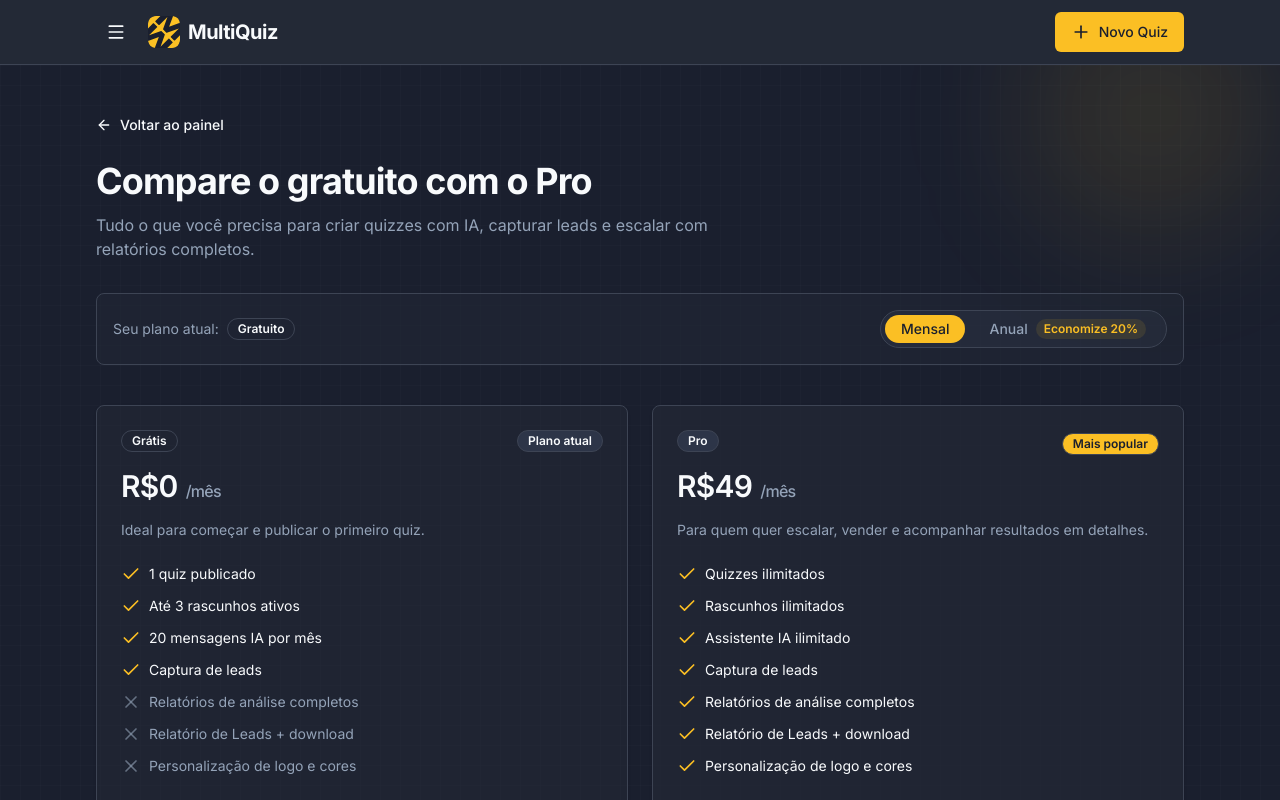
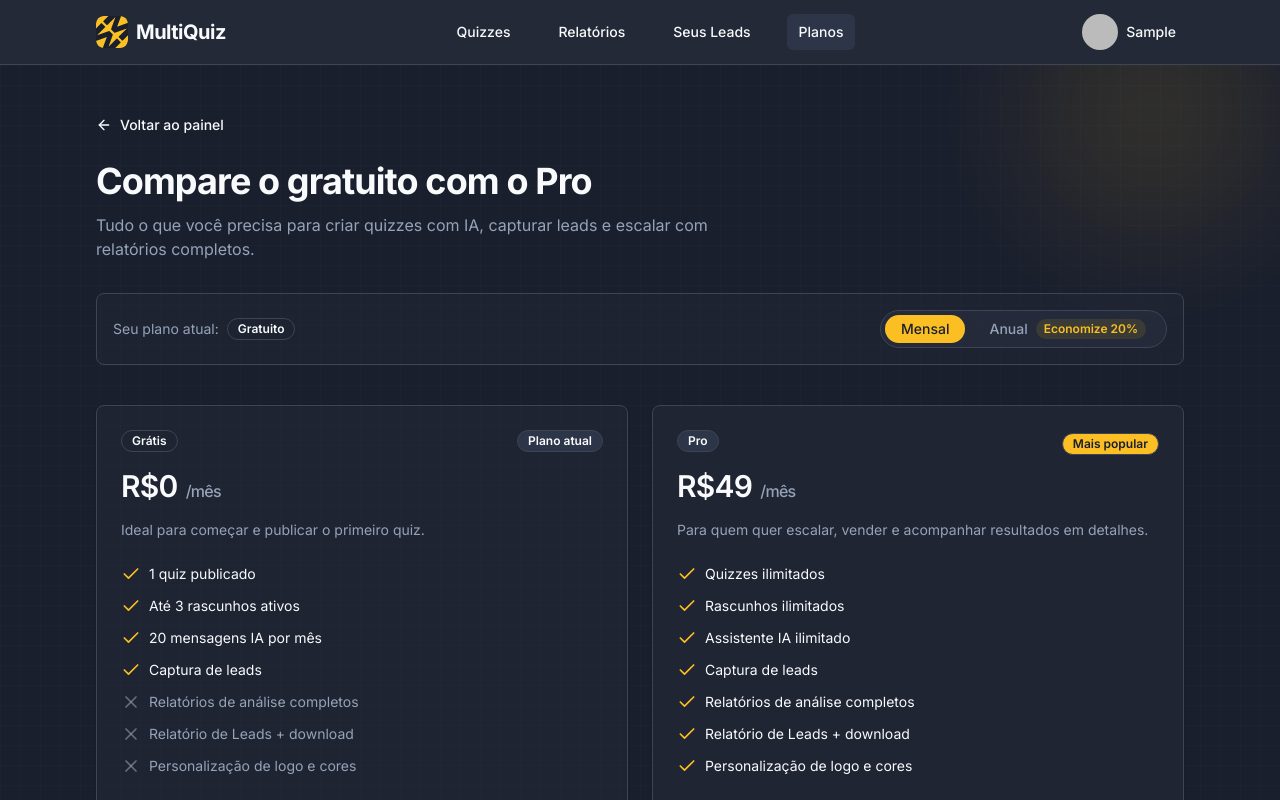
Before and after one commit to brunoferraric1/multiquiz-v02, a Next.js app: page /pricing in a window 1280 px wide. Shown: the top 800 px of the page. Built offline with nearby package versions, Linux system fonts and the light colour scheme; no server answers; the database is empty; sample sign-in values are in the browser's storage.

Commit message:
feat: update dashboard layout and functionality by adding a new quiz button, enhancing view mode options, and improving account security features with a logout option

```diff
--- a/app/dashboard/account/page.tsx
+++ b/app/dashboard/account/page.tsx
@@ -13,7 +13,7 @@ import { Avatar, AvatarFallback, AvatarImage } from '@/components/ui/avatar';
 import { toast } from 'sonner';
 
 export default function AccountPage() {
-    const { user, updateUserProfile } = useAuth();
+    const { user, updateUserProfile, signOut } = useAuth();
     const { subscription, isLoading: isLoadingSubscription } = useSubscription(user?.uid);
     const router = useRouter();
     const firebaseProjectId = process.env.NEXT_PUBLIC_FIREBASE_PROJECT_ID;
@@ -102,6 +102,16 @@ export default function AccountPage() {
             toast.error('Erro ao atualizar assinatura. Tente novamente.');
         } finally {
             setIsSyncingSubscription(false);
+        }
+    };
+
+    const handleLogout = async () => {
+        try {
+            await signOut();
+            router.push('/login');
+        } catch (error) {
+            console.error('Logout error:', error);
+            toast.error('Erro ao sair. Tente novamente.');
         }
     };
 
@@ -282,6 +292,23 @@ export default function AccountPage() {
                 </Card>
             </div>
 
+            <Card>
+                <CardHeader>
+                    <CardTitle>Segurança da conta</CardTitle>
+                    <CardDescription>
+                        Finalize sua sessão ou revise seu acesso.
+                    </CardDescription>
+                </CardHeader>
+                <CardContent className="flex flex-col sm:flex-row sm:items-center sm:justify-between gap-4">
+                    <p className="text-sm text-muted-foreground">
+                        Use este botão para sair da sua conta com segurança.
+                    </p>
+                    <Button variant="outline" onClick={handleLogout}>
+                        Sair
+                    </Button>
+                </CardContent>
+            </Card>
+
             {showDebug && (
                 <Card className="border-dashed bg-muted/30">
                     <CardHeader>
--- a/app/dashboard/page.tsx
+++ b/app/dashboard/page.tsx
@@ -182,25 +182,33 @@ function DashboardContent() {
             </p>
           </div>
 
-          <div className="flex bg-muted p-1 rounded-lg self-start sm:self-end">
+          <div className="flex flex-col sm:flex-row sm:items-center gap-3 w-full sm:w-auto self-start sm:self-end">
+            <Button onClick={handleNewQuiz} className="w-full sm:w-auto">
+              <Plus size={18} className="mr-2" />
+              Novo Quiz
+            </Button>
+            <div className="grid grid-cols-2 w-full sm:w-auto bg-muted p-1 rounded-lg">
               <Button
                 variant="ghost"
                 size="sm"
                 onClick={() => setViewMode('grid')}
-              className={`h-8 w-8 p-0 ${viewMode === 'grid' ? 'text-yellow-500' : ''}`}
+                className={`h-8 px-3 sm:w-8 sm:px-0 ${viewMode === 'grid' ? 'text-yellow-500' : ''}`}
                 title="Visualização em Grade"
               >
                 <LayoutGrid size={16} />
+                <span className="ml-2 text-xs font-medium sm:hidden">Grid</span>
               </Button>
               <Button
                 variant="ghost"
                 size="sm"
                 onClick={() => setViewMode('list')}
-              className={`h-8 w-8 p-0 ${viewMode === 'list' ? 'text-yellow-500' : ''}`}
+                className={`h-8 px-3 sm:w-8 sm:px-0 ${viewMode === 'list' ? 'text-yellow-500' : ''}`}
                 title="Visualização em Lista"
               >
                 <List size={16} />
+                <span className="ml-2 text-xs font-medium sm:hidden">Lista</span>
               </Button>
+            </div>
           </div>
         </div>
 
--- a/components/dashboard/dashboard-header.tsx
+++ b/components/dashboard/dashboard-header.tsx
@@ -3,7 +3,7 @@
 import { useState } from 'react';
 import { usePathname, useRouter } from 'next/navigation';
 import Image from 'next/image';
-import { Menu, Plus, LogOut } from 'lucide-react';
+import { Menu } from 'lucide-react';
 import { useAuth } from '@/lib/hooks/use-auth';
 import { isPro, useSubscription } from '@/lib/services/subscription-service';
 import { cn } from '@/lib/utils';
@@ -23,19 +23,10 @@ import Link from 'next/link';
 export function DashboardHeader() {
   const router = useRouter();
   const pathname = usePathname();
-  const { user, signOut } = useAuth();
-  const { subscription, isLoading: subscriptionLoading } = useSubscription(user?.uid);
+  const { user } = useAuth();
+  const { subscription } = useSubscription(user?.uid);
   const [menuOpen, setMenuOpen] = useState(false);
   const isProUser = isPro(subscription);
-
-  const handleNewQuiz = () => {
-    router.push('/builder');
-  };
-
-  const handleLogout = async () => {
-    await signOut();
-    router.push('/login');
-  };
 
   const handleNavigation = (path: string) => {
     router.push(path);
@@ -50,12 +41,11 @@ export function DashboardHeader() {
 
   return (
     <header className="bg-card border-b sticky top-0 z-10">
-      <div className="max-w-6xl mx-auto px-4 sm:px-6 lg:px-8 h-16 flex items-center justify-between">
-        {/* Navigation */}
-        <div className="flex items-center space-x-3">
+      <div className="max-w-6xl mx-auto px-4 sm:px-6 lg:px-8 h-16 flex items-center gap-4">
+        <div className="flex items-center gap-3">
           <Sheet open={menuOpen} onOpenChange={setMenuOpen}>
             <SheetTrigger asChild>
-              <Button variant="ghost" size="icon" aria-label="Abrir menu">
+              <Button variant="ghost" size="icon" aria-label="Abrir menu" className="md:hidden">
                 <Menu size={20} />
               </Button>
             </SheetTrigger>
@@ -97,7 +87,7 @@ export function DashboardHeader() {
                   onClick={() => handleNavigation('/dashboard/leads')}
                   aria-current={isActiveRoute('/dashboard/leads') ? 'page' : undefined}
                 >
-                  Leads
+                  Seus Leads
                 </Button>
                 <Button
                   variant="ghost"
@@ -123,11 +113,11 @@ export function DashboardHeader() {
                 </Button>
               </nav>
 
-              <div className="mt-10 border-t pt-6 space-y-4">
+              <div className="mt-10 border-t pt-6">
                 <Link
                   href="/dashboard/account"
                   onClick={() => setMenuOpen(false)}
-                  className="flex items-center gap-3 mb-2"
+                  className="flex items-center gap-3"
                 >
                   <Avatar>
                     <AvatarImage src={user?.photoURL ?? undefined} />
@@ -141,28 +131,6 @@ export function DashboardHeader() {
                     <span className="text-xs text-muted-foreground">{user?.email}</span>
                   </div>
                 </Link>
-                {subscriptionLoading ? (
-                  <div className="h-9 w-full rounded-md bg-muted/60 animate-pulse" aria-hidden="true" />
-                ) : (
-                  !isProUser && (
-                    <Button asChild size="sm" className="w-full">
-                      <Link href="/pricing?period=monthly" onClick={() => setMenuOpen(false)}>
-                        Fazer upgrade para Pro
-                      </Link>
-                    </Button>
-                  )
-                )}
-                <Button
-                  variant="outline"
-                  className="w-full justify-start"
-                  onClick={async () => {
-                    await handleLogout();
-                    setMenuOpen(false);
-                  }}
-                >
-                  <LogOut size={18} className="mr-2" />
-                  Sair
-                </Button>
               </div>
             </SheetContent>
           </Sheet>
@@ -181,14 +149,70 @@ export function DashboardHeader() {
           </div>
         </div>
 
-        {/* Actions */}
-        <div className="flex items-center space-x-3">
-          {/* New Quiz Button */}
-          <Button onClick={handleNewQuiz}>
-            <Plus size={20} className="mr-2" />
-            Novo Quiz
+        <nav className="hidden md:flex flex-1 items-center justify-center gap-2 lg:gap-4 xl:gap-6">
+          <Button
+            asChild
+            variant="ghost"
+            size="sm"
+            className={cn(
+              "text-sm",
+              isActiveRoute('/dashboard') && "bg-muted text-foreground hover:bg-muted hover:text-foreground"
+            )}
+            aria-current={isActiveRoute('/dashboard') ? 'page' : undefined}
+          >
+            <Link href="/dashboard">Quizzes</Link>
           </Button>
-        </div>
+          <Button
+            asChild
+            variant="ghost"
+            size="sm"
+            className={cn(
+              "text-sm",
+              isActiveRoute('/dashboard/reports') && "bg-muted text-foreground hover:bg-muted hover:text-foreground"
+            )}
+            aria-current={isActiveRoute('/dashboard/reports') ? 'page' : undefined}
+          >
+            <Link href="/dashboard/reports">Relatórios</Link>
+          </Button>
+          <Button
+            asChild
+            variant="ghost"
+            size="sm"
+            className={cn(
+              "text-sm",
+              isActiveRoute('/dashboard/leads') && "bg-muted text-foreground hover:bg-muted hover:text-foreground"
+            )}
+            aria-current={isActiveRoute('/dashboard/leads') ? 'page' : undefined}
+          >
+            <Link href="/dashboard/leads">Seus Leads</Link>
+          </Button>
+          <Button
+            asChild
+            variant="ghost"
+            size="sm"
+            className={cn(
+              "text-sm",
+              isActiveRoute('/pricing') && "bg-muted text-foreground hover:bg-muted hover:text-foreground"
+            )}
+            aria-current={isActiveRoute('/pricing') ? 'page' : undefined}
+          >
+            <Link href="/pricing">Planos</Link>
+          </Button>
+        </nav>
+
+        <Link
+          href="/dashboard/account"
+          className="hidden md:flex items-center gap-2 rounded-md px-2 py-1 hover:bg-muted"
+        >
+          <Avatar className="h-9 w-9">
+            <AvatarImage src={user?.photoURL ?? undefined} />
+            <AvatarFallback>{user?.email?.[0]?.toUpperCase()}</AvatarFallback>
+          </Avatar>
+          <div className="hidden lg:flex items-center gap-2">
+            <span className="text-sm font-medium">{user?.displayName?.split(' ')[0] || 'Conta'}</span>
+            {isProUser && <Badge variant="secondary">Pro</Badge>}
+          </div>
+        </Link>
       </div>
     </header>
   );
```
Lines whose indentation alone changed are shown as unchanged.
